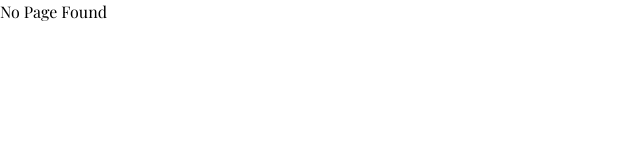
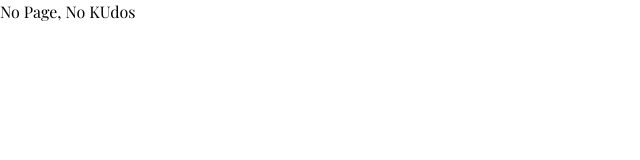
Before and after one commit to Saumyashrestha/KUdos, a React (Vite) app in the folder vite-project/: page /events/badminton-open in a window 1280 px wide. Shown: the top 160 px of the page, without its empty margins (0-640 px from the left). Built offline with nearby package versions, Linux system fonts and the light colour scheme; the HTML template or start-up script is replaced by a standard one.

Commit message:
lrts srart

```diff
--- a/vite-project/src/pages/noPage/NoPage.jsx
+++ b/vite-project/src/pages/noPage/NoPage.jsx
@@ -1,7 +1,7 @@
 const NoPage = () => {
     return (
         <div>
-            No Page Found
+            No Page, No KUdos
         </div>
     )
 }
```
